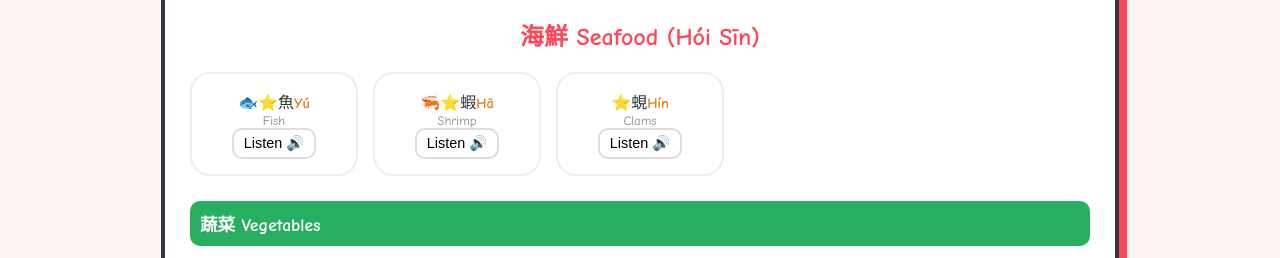
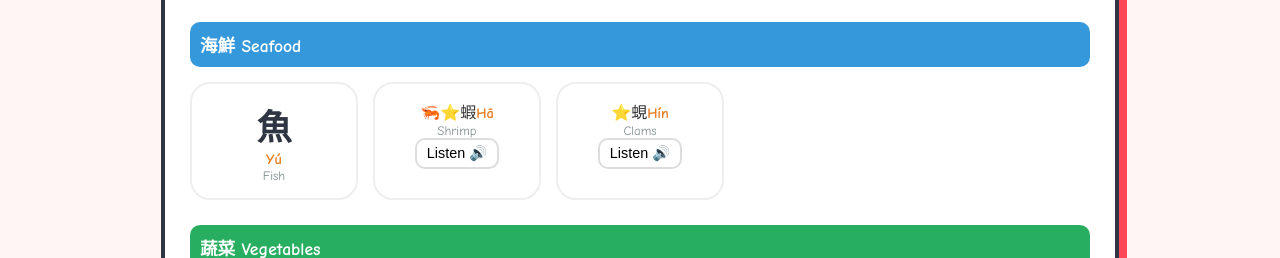
Before and after one commit to candacechung/Canton-Academy, a plain HTML site: page index.html in a window 1280 px wide. Both pictures are taken after a click on the button "🥟 Kitchen". Shown: the part 381-639 px from the top of the page. Drawn offline with Linux system fonts and the light colour scheme.

Commit message:
Refactor seafood section header and card layout
Updated the header for seafood section and modified card structure for fish.

```diff
--- a/index.html
+++ b/index.html
@@ -131,9 +131,9 @@
             <div class="card" onclick="speak('豬肉')"><span class="char-big">豬肉</span><span class="pinyin">Zyū Yuhk</span><div class="eng">Pork</div></div>
             <div class="card" onclick="speak('雞肉')"><span class="char-big">雞肉</span><span class="pinyin">Gāi Yuhk</span><div class="eng">Chicken</div></div>
         </div>
-         <h2 class="sea-h">海鮮 Seafood <span>(Hói Sīn)</span></h2>
+        <h2 class="kitchen-h2" style="background:var(--sea)">海鮮 Seafood</h2>
         <div class="grid">
-        <div class="card"><span class="emoji-icon">🐟</span><span class="star" onclick="toggleStar(this)">⭐</span><span class="char">魚</span><span class="pinyin">Yú</span><div class="eng">Fish</div><button class="listen-btn" onclick="speak('魚')">Listen 🔊</button></div>
+         <div class="card" onclick="speak('魚')"><span class="char-big">魚</span><span class="pinyin">Yú</span><div class="eng">Fish</div></div>
         <div class="card"><span class="emoji-icon">🦐</span><span class="star" onclick="toggleStar(this)">⭐</span><span class="char">蝦</span><span class="pinyin">Hā</span><div class="eng">Shrimp</div><button class="listen-btn" onclick="speak('蝦')">Listen 🔊</button></div>
         <div class="card"><span class="star" onclick="toggleStar(this)">⭐</span><span class="char">蜆</span><span class="pinyin">Hín</span><div class="eng">Clams</div><button class="listen-btn" onclick="speak('蜆')">Listen 🔊</button></div>
         </div>
```
